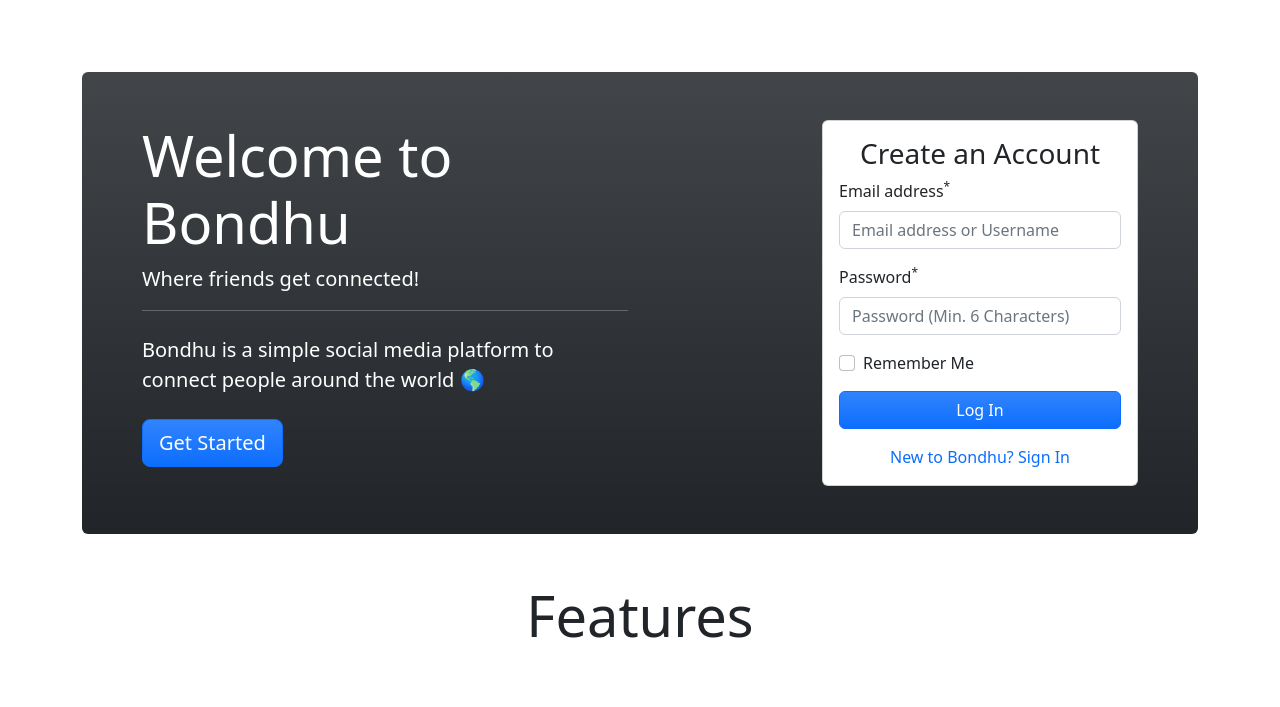
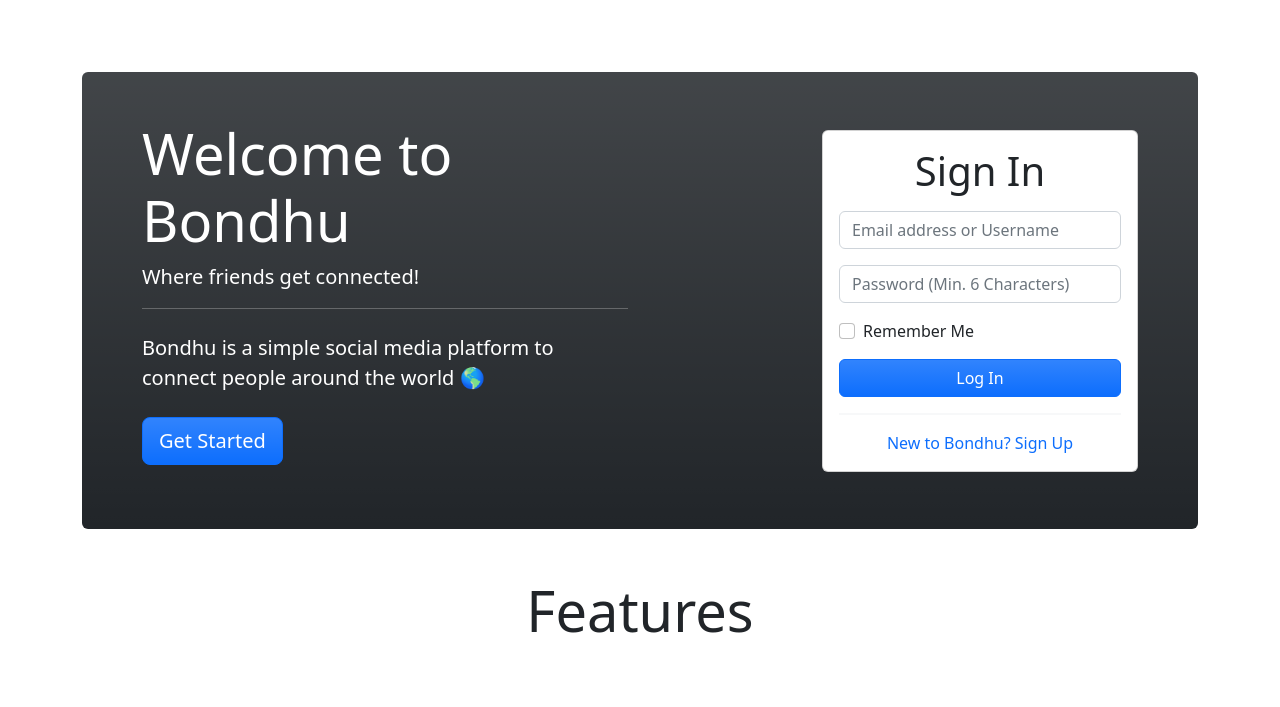
Before and after one commit to alnahian2003/bondhu, a PHP site: page /bondhu/ in a window 1280 px wide. Shown: the part 56-763 px from the top of the page. Run offline with PHP 8.4, Linux system fonts and the light colour scheme.

Commit message:
sign in form bugs fixed

```diff
--- a/app/views/pages/index.php
+++ b/app/views/pages/index.php
@@ -23,14 +23,12 @@ require APP_ROOT . "/views/inc/header.php";
             <div class="col-md-4 text-dark">
                 <div class="card">
                     <div class="card-body">
-                        <h3 class="text-center">Create an Account</h3>
+                        <h3 class="text-center display-6 mb-3">Sign In</h3>
+
                         <form action="<?php echo URL_ROOT; ?>/users/login" method="post">
 
                             <div class="mb-3">
-
-                                <label for="useremail" class="form-label">Email address<sup>*<sup></label>
-
-                                <input type="email" name="email" class="form-control mb-2 " id="useremail" aria-describedby="emailHelp" placeholder="Email address or Username">
+                                <input type="text" name="userInput" class="form-control mb-2 " id="userInput" placeholder="Email address or Username">
 
                                 <span class="invalid-feedback"></span>
 
@@ -38,8 +36,6 @@ require APP_ROOT . "/views/inc/header.php";
 
 
                             <div class="mb-3">
-                                <label for="password" class="form-label">Password<sup>*<sup></label>
-
                                 <input type="password" name="password" class="form-control mb-2" id="password" placeholder="Password (Min. 6 Characters)">
 
                                 <span class="invalid-feedback"></span>
@@ -56,8 +52,9 @@ require APP_ROOT . "/views/inc/header.php";
                                 <button type="submit" name="login" class="btn btn-primary d-block w-100 bg-gradient">Log In</button>
                             </div>
                         </form>
+                        <hr class="border">
                         <div class="text-center mt-3">
-                            <a href="<?= URL_ROOT; ?>/users/signup">New to Bondhu? Sign In</a>
+                            <a href="<?= URL_ROOT; ?>/users/signup">New to Bondhu? Sign Up</a>
                         </div>
                     </div>
                 </div>
--- a/app/views/users/login.php
+++ b/app/views/users/login.php
@@ -38,6 +38,7 @@ require APP_ROOT . "/views/inc/header.php";
                     <button type="submit" name="login" class="btn btn-primary d-block w-100 bg-gradient">Log In</button>
                 </div>
             </form>
+            <hr class="border">
             <div class="text-center mt-3">
                 <a href="<?= URL_ROOT; ?>/users/signup">New to Bondhu? Sign In</a>
             </div>
```
